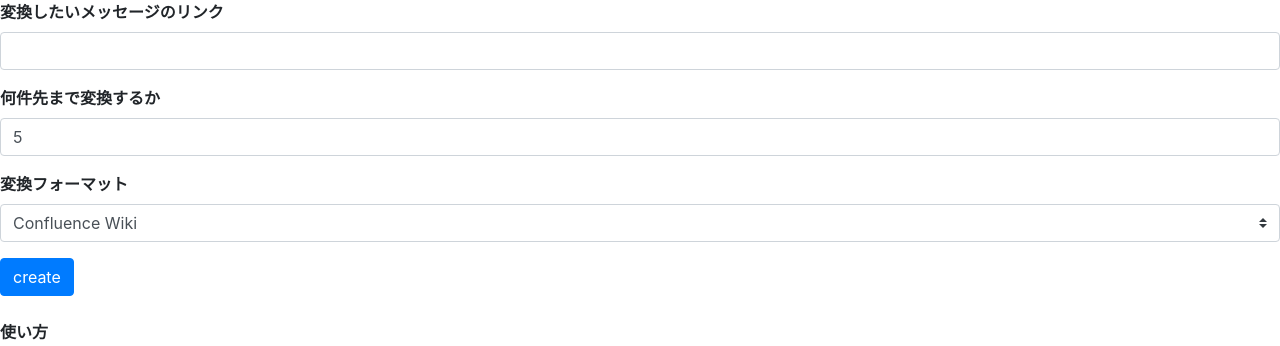
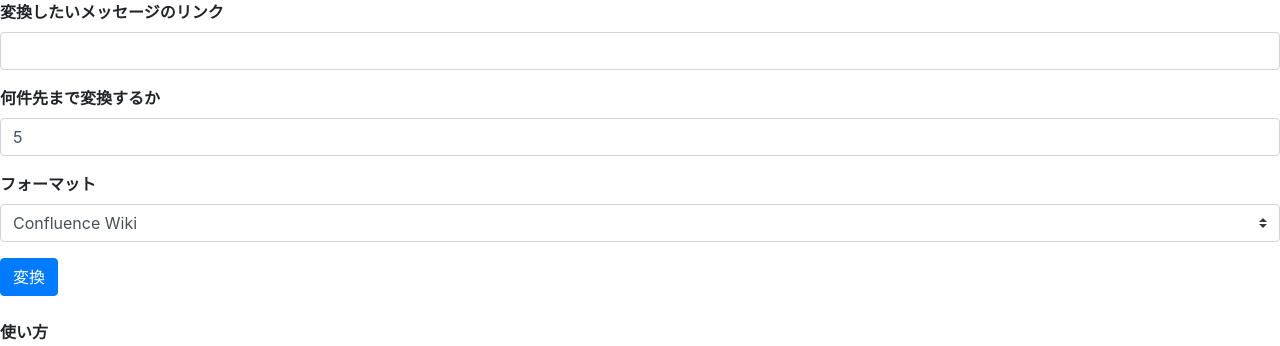
Before and after one commit to wlg-shinya/chatwork-converter, a Vue app: page / in a window 1280 px wide. Shown: the top 346 px of the page. Built offline with nearby package versions, Linux system fonts and the light colour scheme.

Commit message:
表現調整

```diff
--- a/src/components/ChatConverter.vue
+++ b/src/components/ChatConverter.vue
@@ -9,7 +9,6 @@ const messageURL = ref("")
 const targetMessageCount = ref(5)
 const outputText = ref("")
 const formatKey = ref("confluence")
-
 
 const howToPaste = computed(() => {
   switch (formatKey.value) {
@@ -106,12 +105,12 @@ ${message}
       <input v-model="targetMessageCount" type="number" class="form-control" />
     </div>
     <div class="form-group">
-      <label class="font-weight-bold">変換フォーマット</label>
+      <label class="font-weight-bold">フォーマット</label>
       <select v-model="formatKey" class="custom-select">
         <option v-for="[key, value] in FORMAT" :key="key" :value="key">{{ value }}</option>
       </select>
     </div>
-    <button @click="createOutputText()" class="btn btn-primary">create</button>
+    <button @click="createOutputText()" class="btn btn-primary">変換</button>
     <br><br>
     <div class="form-group">
       <label class="font-weight-bold">使い方</label>
```
